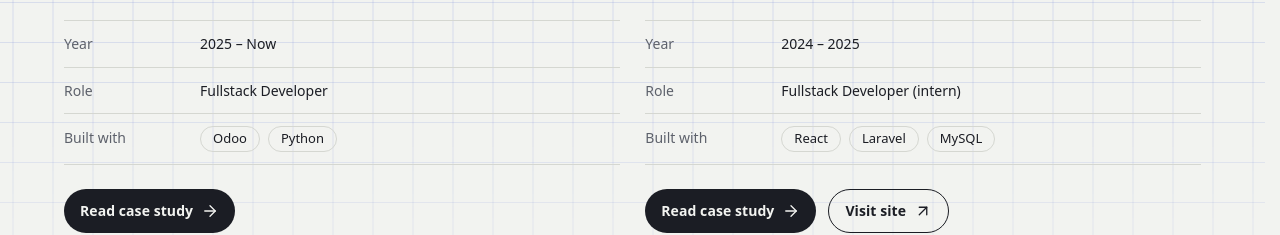
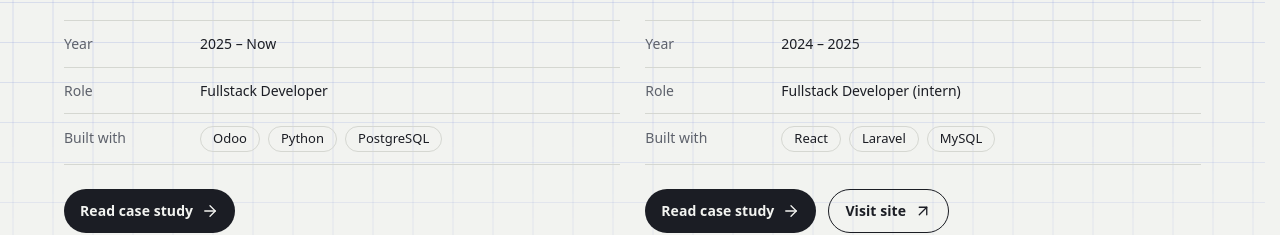
Before and after one commit to ridhofaaauzi/Portfolio, a React (Vite) app: page / in a window 1280 px wide. Shown: the part 2439-2674 px from the top of the page. Built offline with nearby package versions, Linux system fonts and the light colour scheme.

Commit message:
master #improvement add PostgreSQL to MFLASH ERP stack

```diff
--- a/src/data/projects.js
+++ b/src/data/projects.js
@@ -67,7 +67,7 @@ export const projects = [
     },
     year: { en: '2025 – Now', id: '2025 – Sekarang' },
     role: 'Fullstack Developer',
-    stack: ['Odoo', 'Python'],
+    stack: ['Odoo', 'Python', 'PostgreSQL'],
     image: mflashShot ?? mflashCover,
     imageAlt: mflashShot
       ? { en: 'MFLASH ERP screen in Odoo', id: 'Tampilan MFLASH ERP di Odoo' }
```
